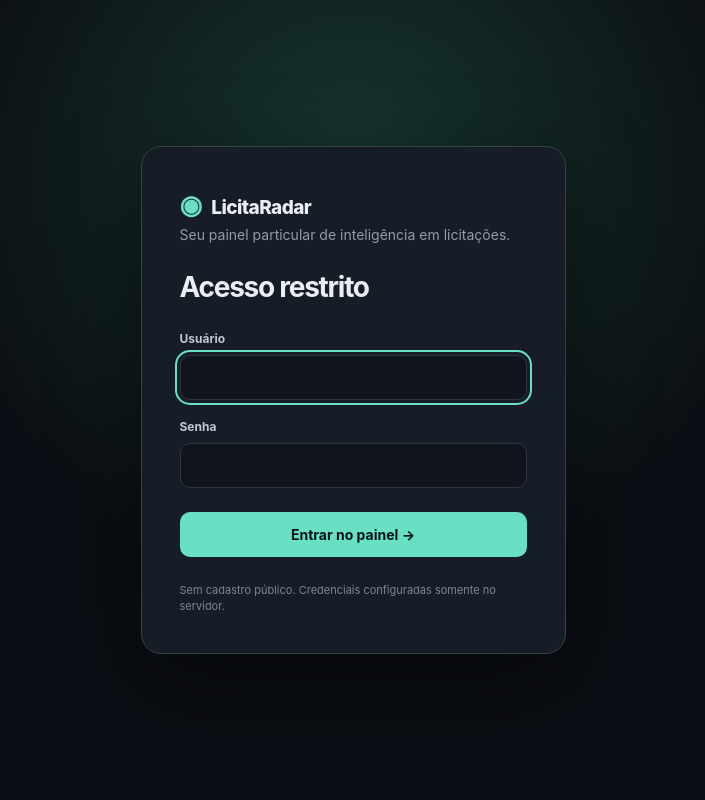
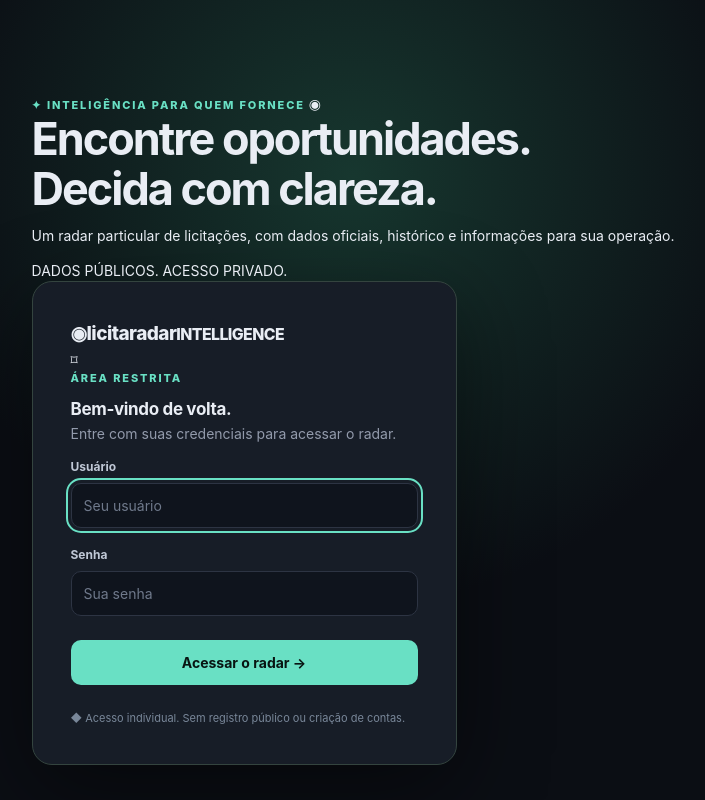
Before and after one commit to NexLabsTech/licita-radar, a FastAPI app: template app/templates/login.html in a window 1280 px wide. Shown: the whole page, without its empty margins (287-992 px from the left). Run offline with FastAPI, Linux system fonts and the light colour scheme; the template is opened without the code that fills it, so the values that code supplies are empty.

Commit message:
feat(LR-UX-WO-003): redesign app/templates/login.html

```diff
--- a/app/templates/login.html
+++ b/app/templates/login.html
@@ -1,21 +1,41 @@
 <!doctype html>
 <html lang="pt-BR">
-<head><meta charset="utf-8"><meta name="viewport" content="width=device-width,initial-scale=1">
-<title>Entrar · LicitaRadar</title><link rel="stylesheet" href="/static/site.css"></head>
+<head>
+  <meta charset="utf-8"><meta name="viewport" content="width=device-width,initial-scale=1">
+  <meta name="theme-color" content="#080910">
+  <title>Acesso privado · LicitaRadar</title>
+  <link rel="stylesheet" href="/static/site.css">
+</head>
 <body class="login-body">
-<main class="login-card">
-  <div class="logo"><span class="logo-dot">◉</span> LicitaRadar</div>
-  <p class="muted">Seu painel particular de inteligência em licitações.</p>
-  <h1>Acesso restrito</h1>
+  <div class="ambient ambient-lime" aria-hidden="true"></div>
+  <div class="ambient ambient-pink" aria-hidden="true"></div>
+  <main class="login-shell">
+    <div class="login-intro">
+      <span class="eyebrow"><span class="sparkle" aria-hidden="true">✦</span> INTELIGÊNCIA PARA QUEM FORNECE</span>
+      <span class="login-orbit" aria-hidden="true"><span class="orbit-ring orbit-one"></span><span class="orbit-ring orbit-two"></span><span class="orbit-core">◉</span></span>
+      <h1>Encontre oportunidades.<br><span class="gradient-text">Decida com clareza.</span></h1>
+      <p>Um radar particular de licitações, com dados oficiais, histórico e informações para sua operação.</p>
+      <span class="login-micro">DADOS PÚBLICOS. ACESSO PRIVADO.</span>
+    </div>
+    <section class="login-card glass-panel" aria-labelledby="login-title">
+      <div class="brand"><span class="brand-icon" aria-hidden="true">◉</span><span>licita<span class="brand-highlight">radar</span><small>INTELLIGENCE</small></span></div>
+      <div class="login-heading">
+        <span class="lock-mark" aria-hidden="true">⌑</span>
+        <p class="eyebrow compact">ÁREA RESTRITA</p>
+        <h2 id="login-title">Bem-vindo de volta.</h2>
+        <p class="muted">Entre com suas credenciais para acessar o radar.</p>
+      </div>
       {% if error %}<p class="error" role="alert">Usuário ou senha incorretos.</p>{% endif %}
       <form method="post" action="/login">
         <input type="hidden" name="csrf" value="{{ csrf }}">
         <label for="username">Usuário</label>
-    <input id="username" name="username" autocomplete="username" required maxlength="100" autofocus>
+        <input id="username" name="username" autocomplete="username" maxlength="100" placeholder="Seu usuário" required autofocus>
         <label for="password">Senha</label>
-    <input id="password" type="password" name="password" autocomplete="current-password" required>
-    <button type="submit">Entrar no painel →</button>
+        <input id="password" type="password" name="password" autocomplete="current-password" placeholder="Sua senha" required>
+        <button class="primary-button login-submit" type="submit">Acessar o radar <span aria-hidden="true">→</span></button>
       </form>
-  <p class="hint">Sem cadastro público. Credenciais configuradas somente no servidor.</p>
+      <p class="hint"><span aria-hidden="true">◆</span> Acesso individual. Sem registro público ou criação de contas.</p>
+    </section>
   </main>
-</body></html>
+</body>
+</html>
```
Lines whose indentation alone changed are shown as unchanged.
